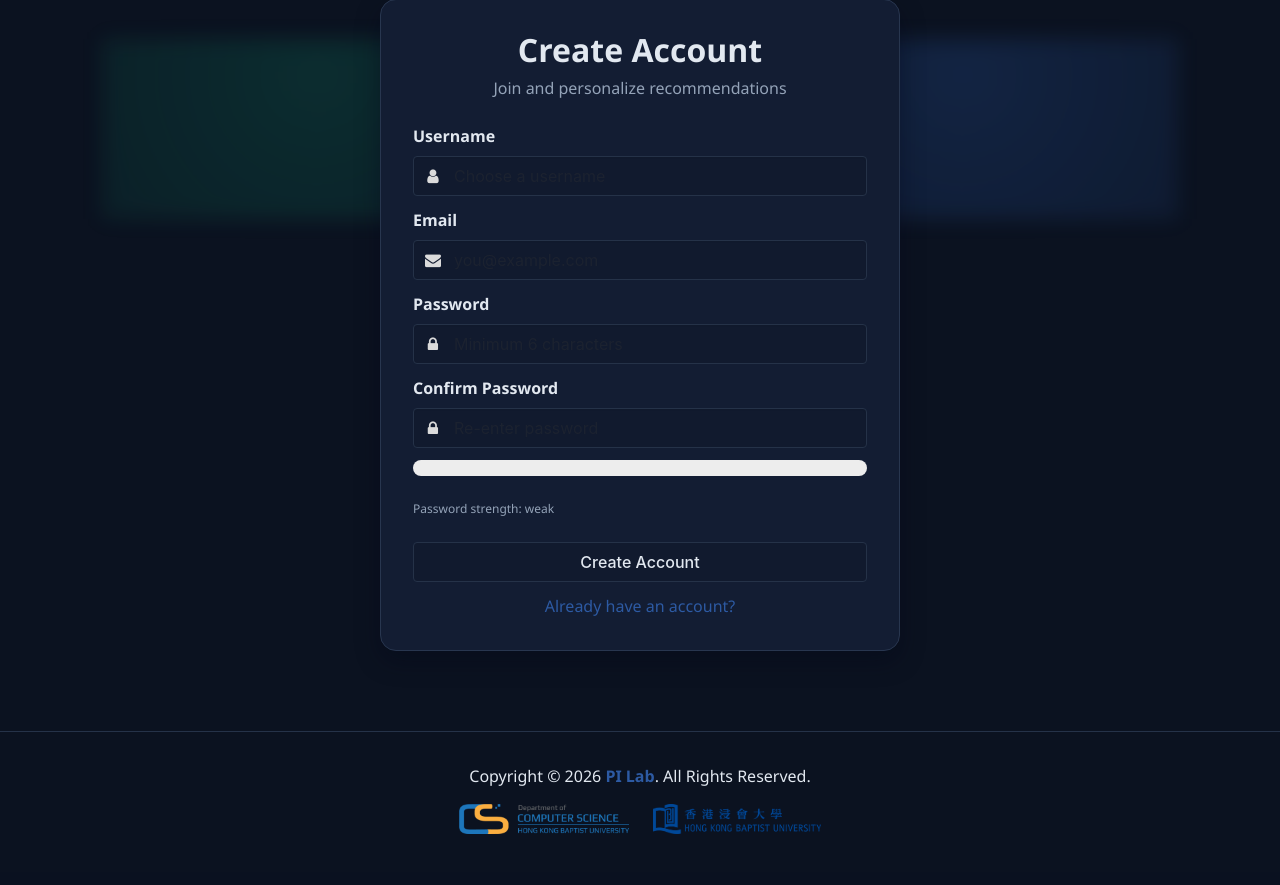
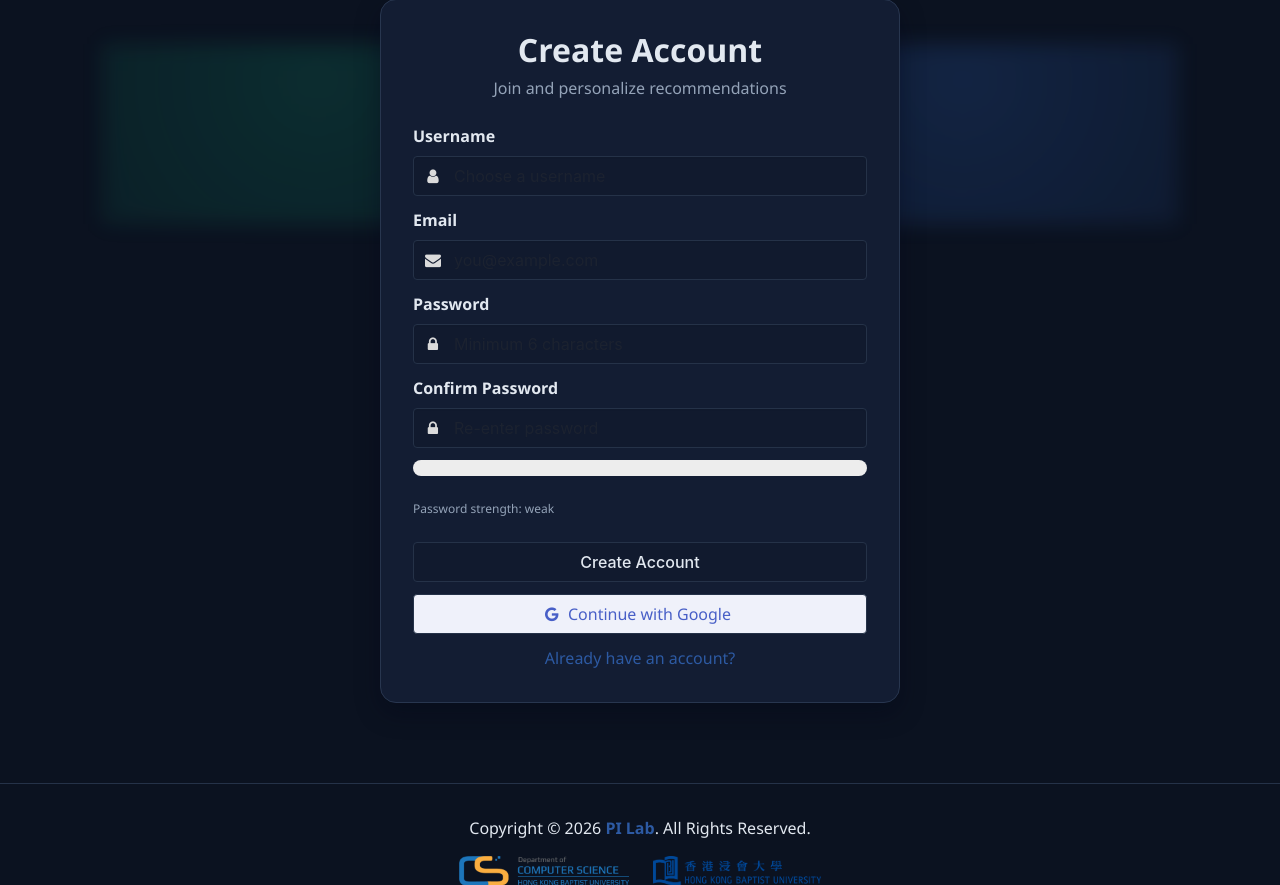
Before and after one commit to woopakyi/COMP4135-RecSys, a Flask app: page /auth/register in a window 1280 px wide. Shown: the part 122-1007 px from the top of the page. Before the commit the page ends 956 px from the top, so only its background shows below. Run offline with Flask 3, Linux system fonts and the light colour scheme; some libraries are stand-ins or nearby versions.

Commit message:
strengthen Google auth

```diff
--- a/flaskr/auth.py
+++ b/flaskr/auth.py
@@ -20,6 +20,13 @@ def _google_redirect_uri():
     if configured:
         return configured
     return url_for('auth.google_callback', _external=True)
+
+
+def _is_simple_email(email):
+    if not email:
+        return False
+    local_part, separator, domain_part = email.partition('@')
+    return bool(separator and local_part and domain_part and '@' not in domain_part)
 
 
 def _merge_user_accounts(primary_user, secondary_user):
@@ -73,6 +80,9 @@ def register():
         password = request.form.get('password', '')
         confirm_password = request.form.get('confirm_password', '')
 
+        if email.endswith('@gmail.com'):
+            return redirect(url_for('auth.google_login'))
+
         # Validation
         errors = []
 
@@ -83,7 +93,7 @@ def register():
 
         if not email:
             errors.append('Email is required')
-        elif '@' not in email:
+        elif not _is_simple_email(email):
             errors.append('Invalid email format')
 
         if not password:
--- a/flaskr/static/js/auth-register.js
+++ b/flaskr/static/js/auth-register.js
@@ -31,7 +31,13 @@ const app = createApp({
         errorMessage.value = 'Username must be at least 3 characters.'
         return
       }
-      if (!email.value.includes('@')) {
+      const normalizedEmail = email.value.trim().toLowerCase()
+      if (normalizedEmail.endsWith('@gmail.com')) {
+        event.preventDefault()
+        window.location.href = '/auth/google/login'
+        return
+      }
+      if (!/^[^@\s]+@[^@\s]+$/.test(normalizedEmail)) {
         event.preventDefault()
         errorMessage.value = 'Please enter a valid email address.'
         return
--- a/flaskr/templates/auth/register.html
+++ b/flaskr/templates/auth/register.html
@@ -89,6 +89,15 @@
         </div>
       </div>
 
+      <div class="field mt-3">
+        <div class="control">
+          <a class="button is-link is-light is-fullwidth google-continue-btn" href="{{ url_for('auth.google_login') }}">
+            <span class="icon"><i class="fa fa-google"></i></span>
+            <span>Continue with Google</span>
+          </a>
+        </div>
+      </div>
+
       <div class="has-text-centered mt-3">
         <a href="{{ url_for('auth.login') }}">Already have an account?</a>
       </div>
@@ -97,4 +106,14 @@
 </div>
 
 <script type="module" src="{{ url_for('static', filename='js/auth-register.js') }}"></script>
+<style>
+  .app-body.ui-light .google-continue-btn,
+  .app-body.ui-light .google-continue-btn .icon,
+  .app-body.ui-light .google-continue-btn span,
+  .app-body.ui-dark .google-continue-btn,
+  .app-body.ui-dark .google-continue-btn .icon,
+  .app-body.ui-dark .google-continue-btn span {
+    color: #485fc7;
+  }
+</style>
 {% endblock %}
```
